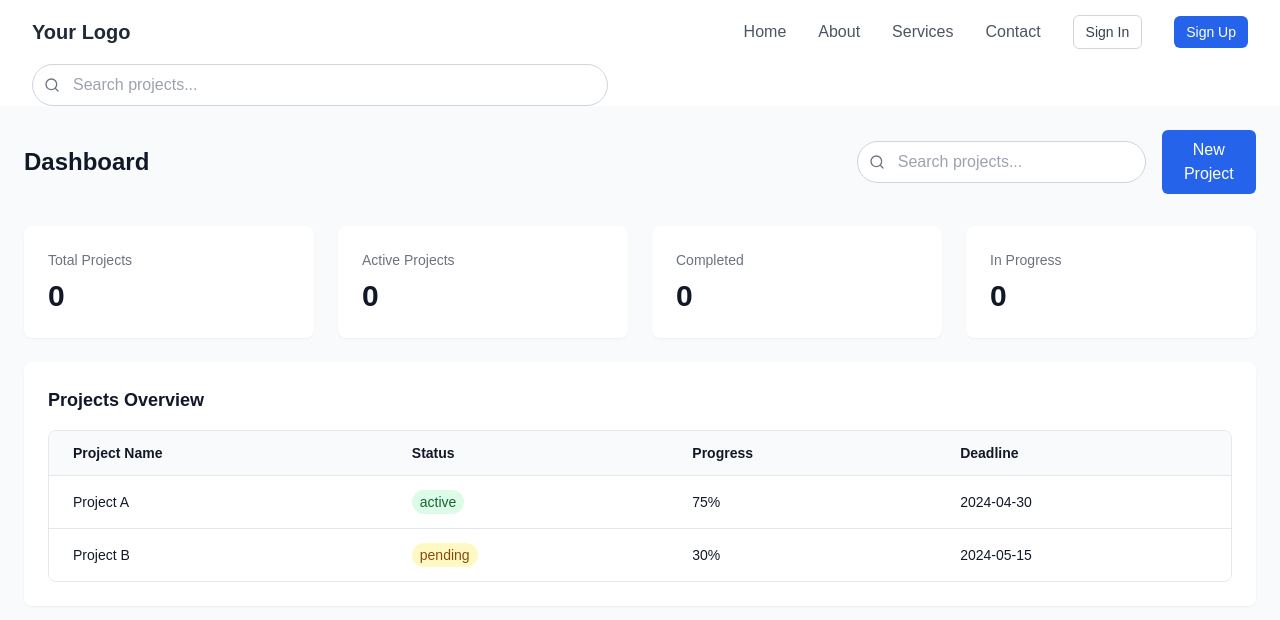
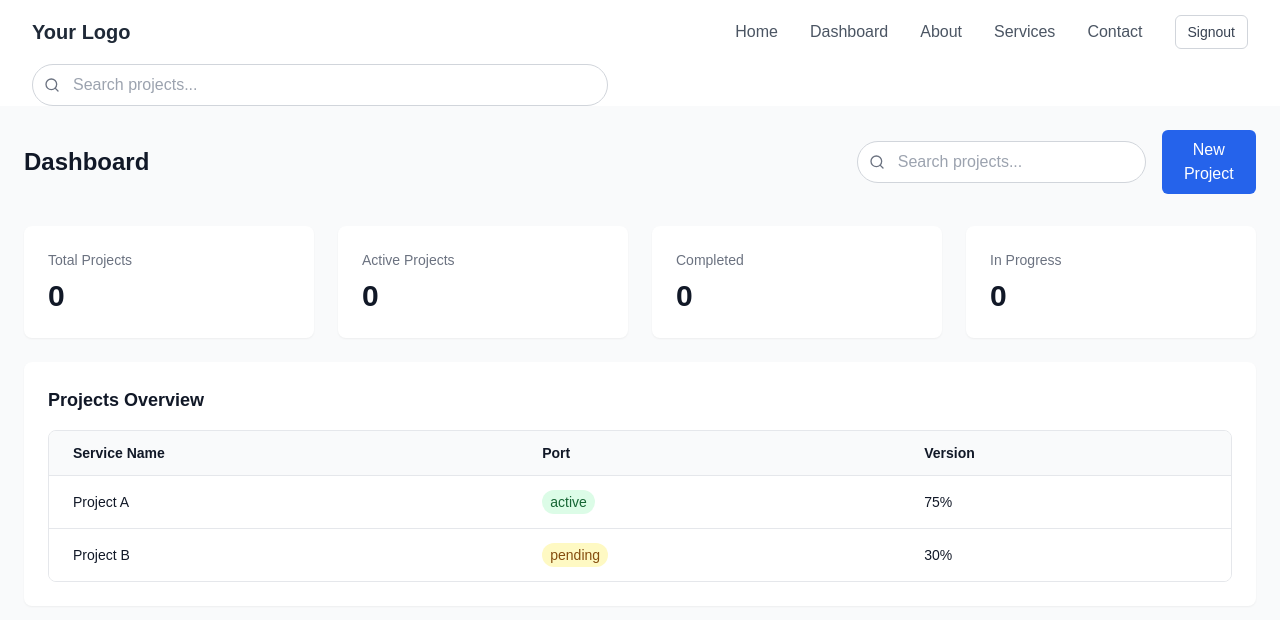
Before and after one commit to vincentli-vl/4471, a Next.js app in the folder front-end/: page /dashboard in a window 1280 px wide. Shown: the top 620 px of the page. Built offline with nearby package versions, Linux system fonts and the light colour scheme.

Commit message:
fixed some things

```diff
--- a/front-end/app/components/layout/header.tsx
+++ b/front-end/app/components/layout/header.tsx
@@ -8,6 +8,7 @@ import SearchBar from '../ui/searchbar'
 
 const navigation = [
   { name: 'Home', href: '/' },
+  { name: 'Dashboard', href: '/dashboard' },
   { name: 'About', href: '/about' },
   { name: 'Services', href: '/services' },
   { name: 'Contact', href: '/contact' },
@@ -18,7 +19,6 @@ export default function Header() {
 
   const handleSearch = (term: string) => {
     console.log('Searching for:', term)
-    // Implement your search logic here
   }
 
   return (
@@ -43,8 +43,7 @@ export default function Header() {
                 {item.name}
               </Link>
             ))}
-            <Button label="Sign In" variant="outline" size="small" />
-            <Button label="Sign Up" size="small" />
+            <Button label="Signout" variant="outline" size="small" />
           </div>
 
           {/* Mobile menu button */}
@@ -85,8 +84,7 @@ export default function Header() {
                 </Link>
               ))}
               <div className="space-y-2 px-3 py-4">
-                <Button label="Sign In" variant="outline" className="w-full" />
-                <Button label="Sign Up" className="w-full" />
+                <Button label="Signout" variant="outline" className="w-full" />
               </div>
             </div>
           </div>
--- a/front-end/app/dashboard/page.tsx
+++ b/front-end/app/dashboard/page.tsx
@@ -5,15 +5,15 @@ import Table from '../components/table/table'
 import SearchBar from '../components/ui/searchbar'
 import Button from '../components/ui/button'
 
-// Example data - replace with your actual data fetching
+// Example data
 const mockData = [
-  { id: 1, name: 'Project A', status: 'active', progress: '75%', deadline: '2024-04-30' },
-  { id: 2, name: 'Project B', status: 'pending', progress: '30%', deadline: '2024-05-15' },
+  { id: 1, serviceName: 'Project A', port: 'active', version: '75%', deadline: '2024-04-30' },
+  { id: 2, serviceName: 'Project B', port: 'pending', version: '30%', deadline: '2024-05-15' },
 ]
 
 const columns = [
-  { key: 'name', header: 'Project Name' },
-  { key: 'status', header: 'Status',
+  { key: 'serviceName', header: 'Service Name' },
+  { key: 'port', header: 'Port',
     render: (value: string) => (
       <span className={`rounded-full px-2 py-1 text-sm ${
         value === 'active' ? 'bg-green-100 text-green-800' : 'bg-yellow-100 text-yellow-800'
@@ -22,8 +22,7 @@ const columns = [
       </span>
     )
   },
-  { key: 'progress', header: 'Progress' },
-  { key: 'deadline', header: 'Deadline' },
+  { key: 'version', header: 'Version' },
 ]
 
 export default function Dashboard() {
```
